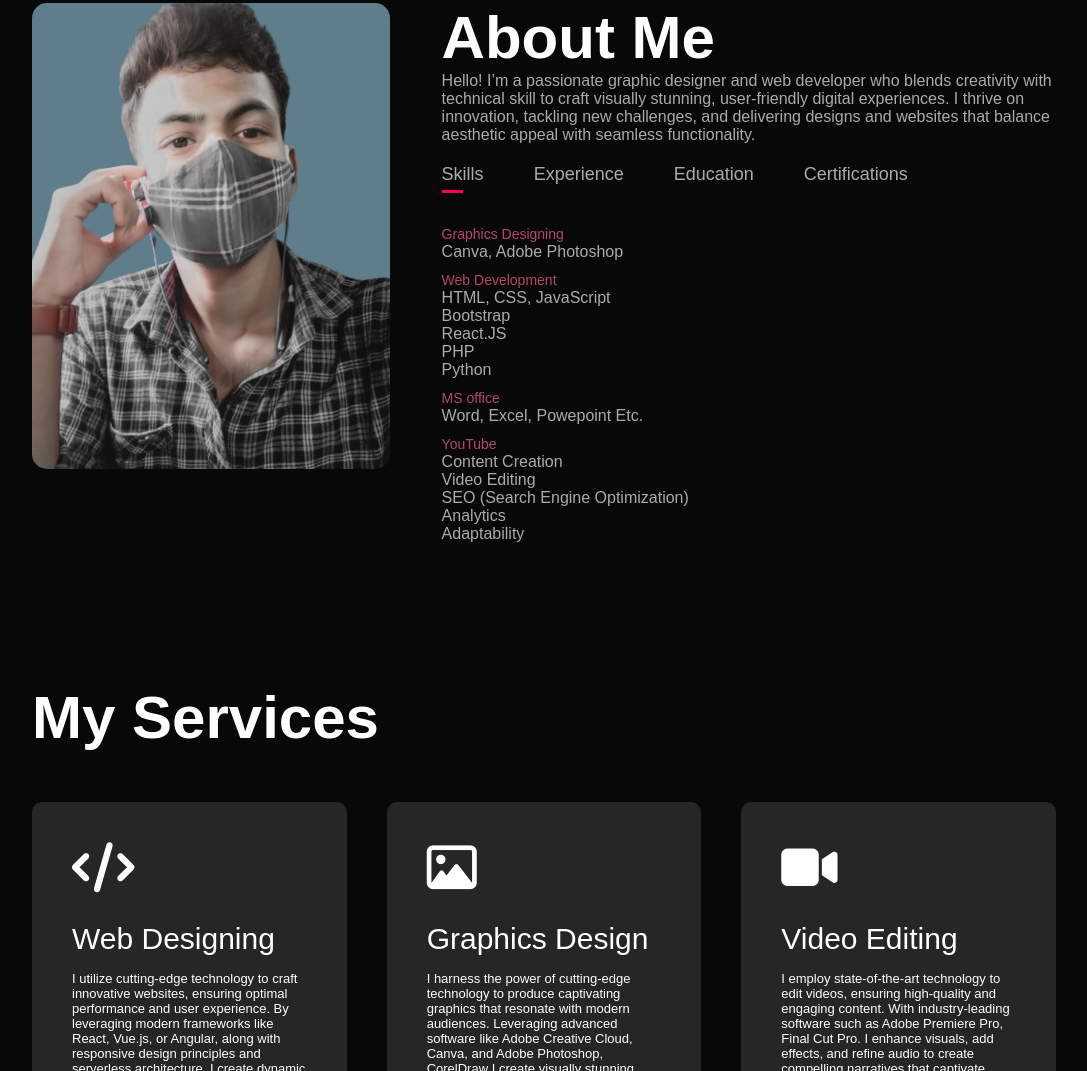
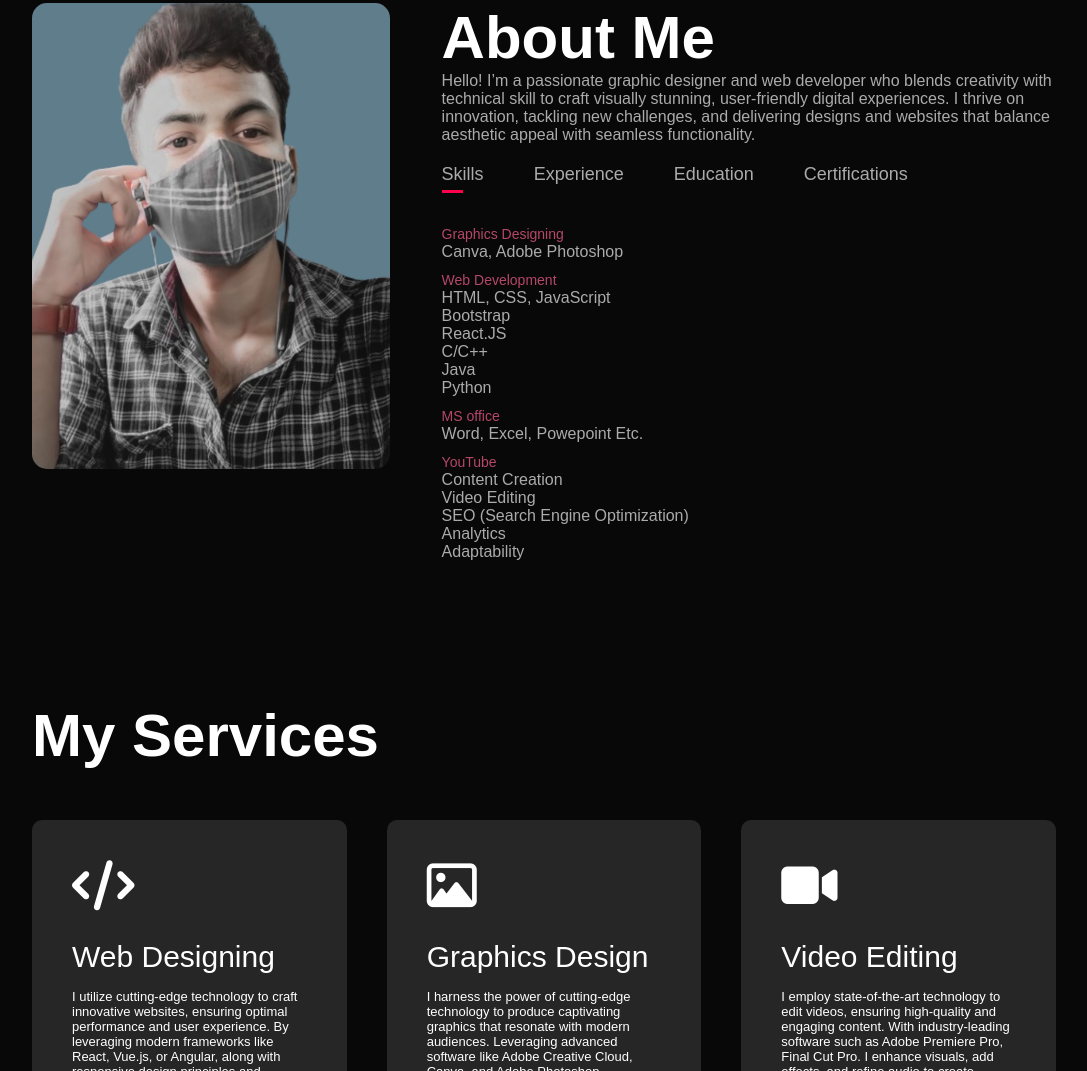
Before and after one commit to Geniuspriyanshu/me, a plain HTML site: page index.html in a window 1280 px wide. Shown: the part 887-1958 px from the top of the page, without its empty margins (96-1183 px from the left). Drawn offline with Linux system fonts and the light colour scheme.

Commit message:
Update index.html
Added some new skills

```diff
--- a/index.html
+++ b/index.html
@@ -52,7 +52,7 @@
                     <div class="tab-contents active-tab" id="Skills">
                         <ul>
                             <li><span>Graphics Designing</span><br>Canva, Adobe Photoshop</li>
-                            <li><span>Web Development</span><br>HTML, CSS, JavaScript <br>Bootstrap <br>React.JS <br>PHP
+                            <li><span>Web Development</span><br>HTML, CSS, JavaScript <br>Bootstrap <br>React.JS <br>C/C++ <br>Java
                                 <br>Python
                             </li>
                             <li><span>MS office</span><br>Word, Excel, Powepoint Etc.</li>
```
